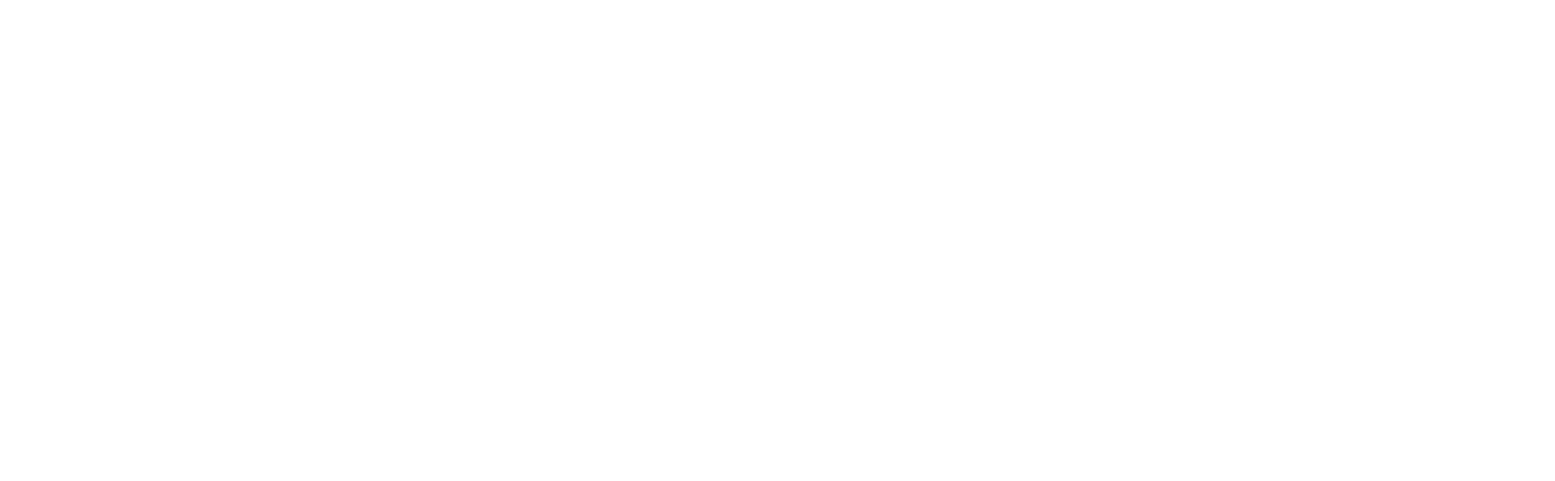
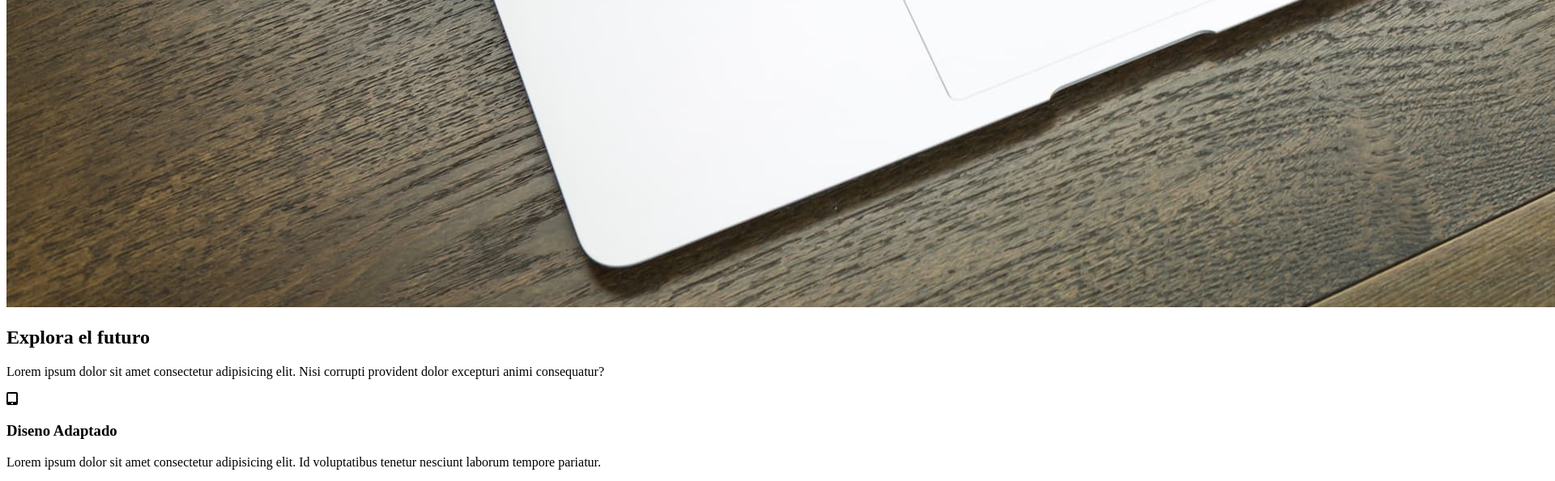
Before and after one commit to frako23/devix, a React (Vite) app: page / in a window 1280 px wide. Shown: the part 2184-2779 px from the top of the page at 81% size, 1920 px wide, since content can reach past the window. Before the commit the page ends 800 px from the top, so only its background shows below. Built offline with nearby package versions, Linux system fonts and the light colour scheme; the HTML template or start-up script is replaced by a standard one.

Commit message:
se agrega la seccion de caracteristicas

```diff
--- a/src/App.jsx
+++ b/src/App.jsx
@@ -1,5 +1,6 @@
 import { useState, useEffect } from 'react'
 import "./styles/App.css";
+import imagen from "./assets/img/portatil-junto-tableta-telefono (1).jpg";
 
 function App() {
   const[toggler, setToggler] = useState(false)
@@ -100,7 +101,38 @@
         </div>
       </section>
       {/* termina la sección de detalle */}
-    </>
+      {/* inicia sección de caracteristicas */}
+      <section className='feature'>
+        <div className="container">
+          <div className="row">
+            <div className="feature-left">
+              <img src={imagen} alt="" />
+            </div>
+            <div className="feature-right">
+              <div className="tittle">
+                <h2>Explora el futuro</h2>
+                <p className='text'>Lorem ipsum dolor sit amet consectetur adipisicing elit. Nisi corrupti provident dolor excepturi animi consequatur?</p>
+              </div>
+              <div className="feature-item">
+                <span> <i className='fas fa-tablet-alt'></i></span>
+                <div>
+                  <h3>Diseno Adaptado</h3>
+                  <p className='text'>Lorem ipsum dolor sit amet consectetur adipisicing elit. Id voluptatibus tenetur nesciunt laborum tempore pariatur.</p>
+                </div>
+              </div>
+              <div className="feature-item">
+                <span> <i className='fas fa-clone'></i></span>
+                <div>
+                  <h3>Listo para la retina</h3>
+                  <p className='text'>Lorem ipsum dolor sit amet consectetur adipisicing elit. Id voluptatibus tenetur nesciunt laborum tempore pariatur.</p>
+                </div>
+              </div>
+            </div>
+          </div>
+        </div>
+      </section>
+      {/* termina sección de caracteristicas */}
+          </>
   );
 }
 
--- a/src/styles/index.css
+++ b/src/styles/index.css
@@ -65,6 +65,21 @@
 
 section{
   padding: 6.5rem 0;
+}
+
+.tittle{
+  padding: 0.6rem 0;
+  text-align: center;
+}
+
+.tittle h2{
+  font-size: 2.2rem;
+  color: var(--color1) ;
+}
+
+.titlle .text{
+  font-weight: 500;
+  font-size: 1.1rem;
 }
 
 .header{
@@ -237,6 +252,42 @@
   height: 2.5px;
 }
 
+.feature .tittle{
+  text-align: left;
+}
+
+.feature-left img{
+  width:80%;
+  margin: 0 auto;
+  margin-left: 4rem;
+}
+
+.feature-right{
+  margin-top: 4rem;
+}
+
+.feature-item{
+  margin: 1.4rem 0;
+  display: flex;
+}
+
+.feature-item div h3{
+  margin-top: 0;
+  font-size: 1.4rem;
+  font-weight: 300;
+  opacity: 0.85;
+}
+
+.feature-item span{
+  font-size: 1.1rem;
+  color: #fff;
+  background: #1bbc9c;
+  align-self: flex-start;
+  padding: 0.4rem 0.7rem;
+  border-radius: 2px;
+  margin-right: 1.4rem;
+}
+
 @media screen and (min-width: 992px) {
   .navbar{
     background: transparent;
@@ -302,6 +353,15 @@
   .cng-navbar .nav-link:hover{
     color: #1bbc9c;
   }
+  .feature .row{
+    display: grid;
+    grid-template-columns: repeat(2, 1fr);
+    align-items: center;
+    column-gap: 2rem;
+  }
+  .feature-right{
+    margin-top: 0;
+  }
 }
 
 @media screen and (min-width: 768px) {
```
Also changed, not shown: src/assets/img/portatil-junto-tableta-telefono (1).jpg (added).
